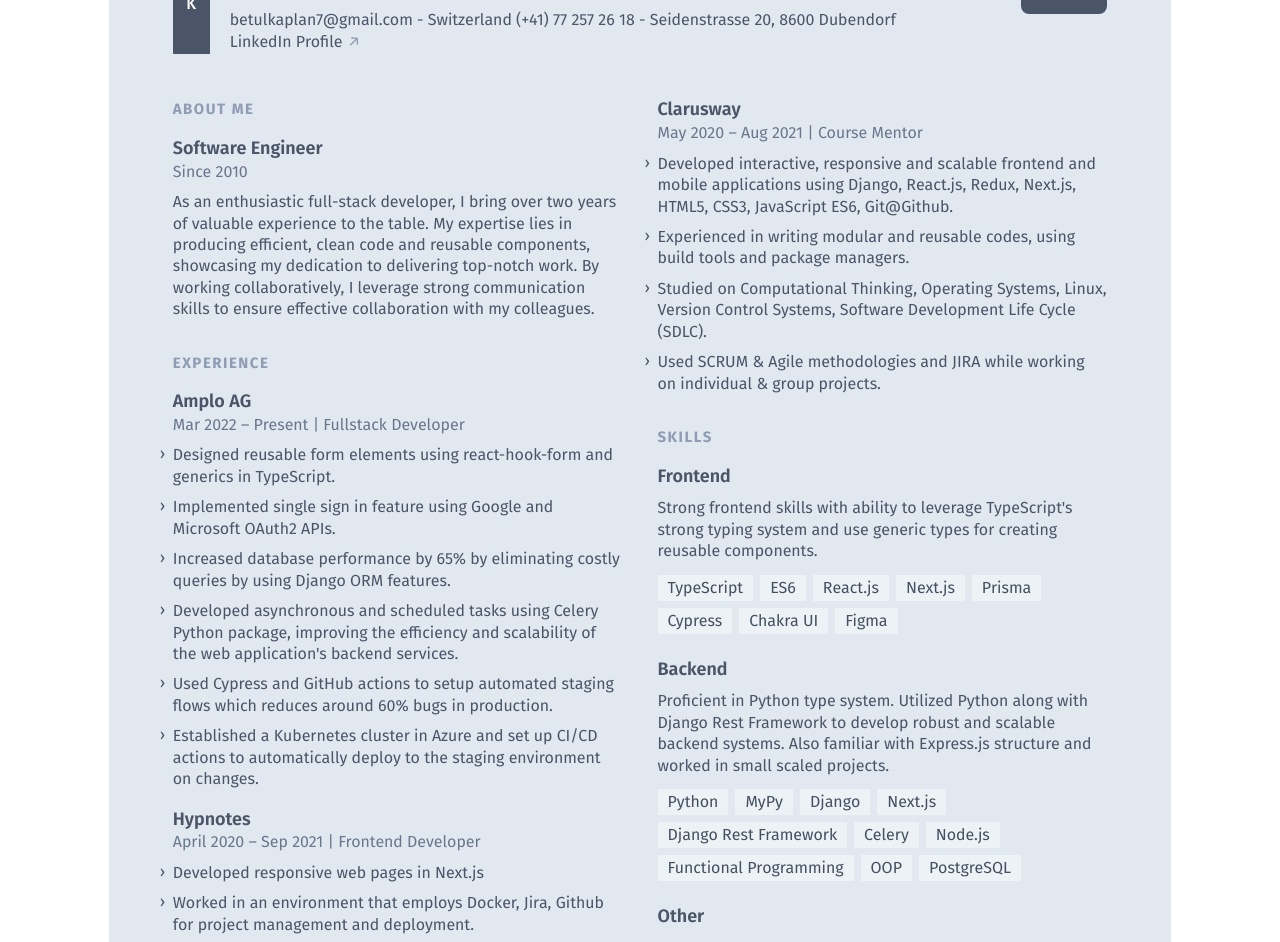
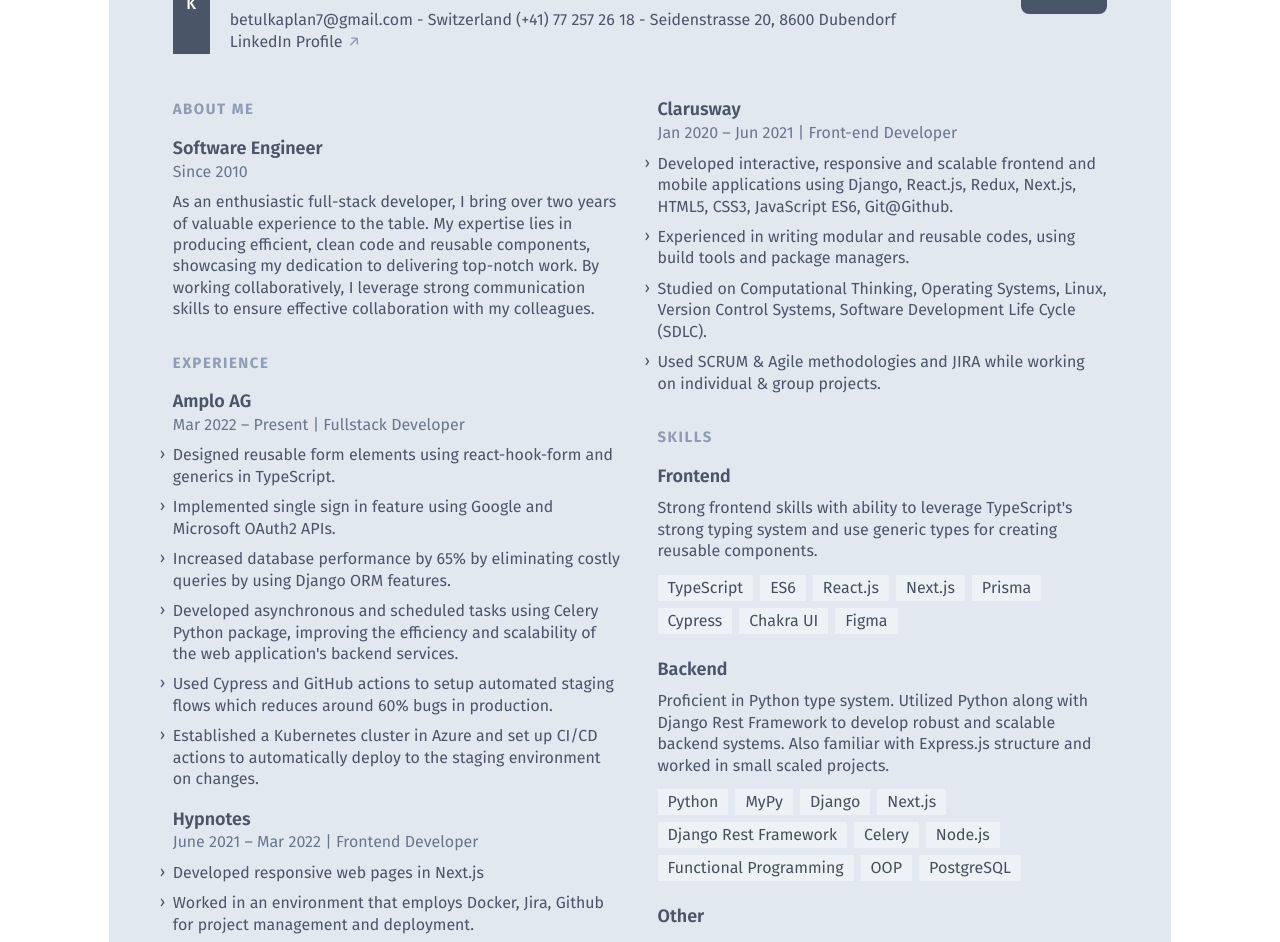
Before and after one commit to betulkaplan/resume, a website: page docs/index.html in a window 1280 px wide. Shown: the part 110-1052 px from the top of the page. Drawn offline with nearby package versions, Linux system fonts and the light colour scheme; files that its build step writes are made by us from their sources.

Commit message:
update exp

```diff
--- a/docs/index.html
+++ b/docs/index.html
@@ -226,7 +226,7 @@
                   Hypnotes
                 </h3>
                 <p class="leading-normal text-md text-gray-650">
-                  April 2020 – Sep 2021 | Frontend Developer
+                  June 2021 – Mar 2022 | Frontend Developer
                 </p>
               </header>
               <ul class="">
@@ -283,7 +283,7 @@
                   Clarusway
                 </h3>
                 <p class="leading-normal text-md text-gray-650">
-                  May 2020 – Aug 2021 | Course Mentor
+                  Jan 2020 – Jun 2021 | Front-end Developer
                 </p>
               </header>
               <ul class="">
```
